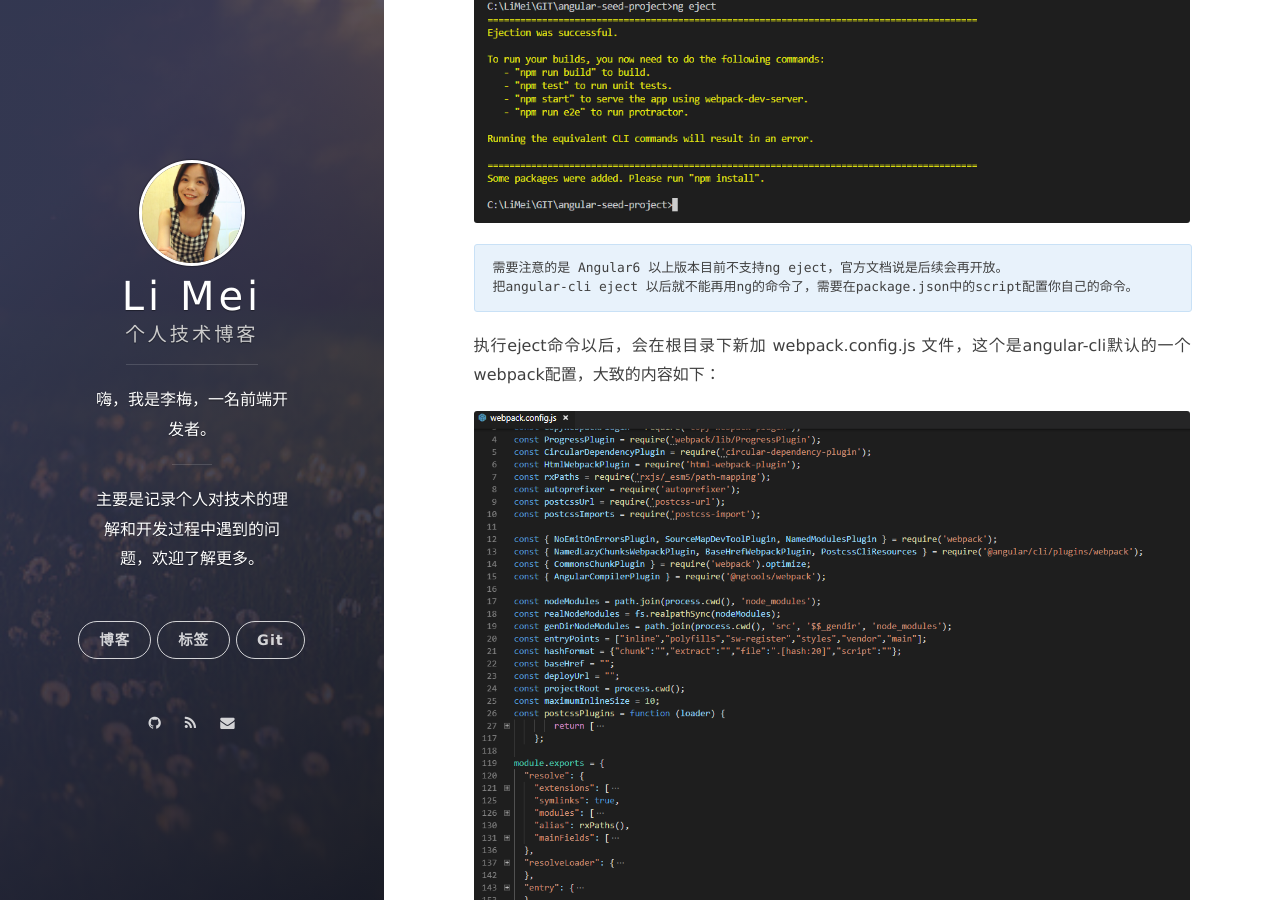
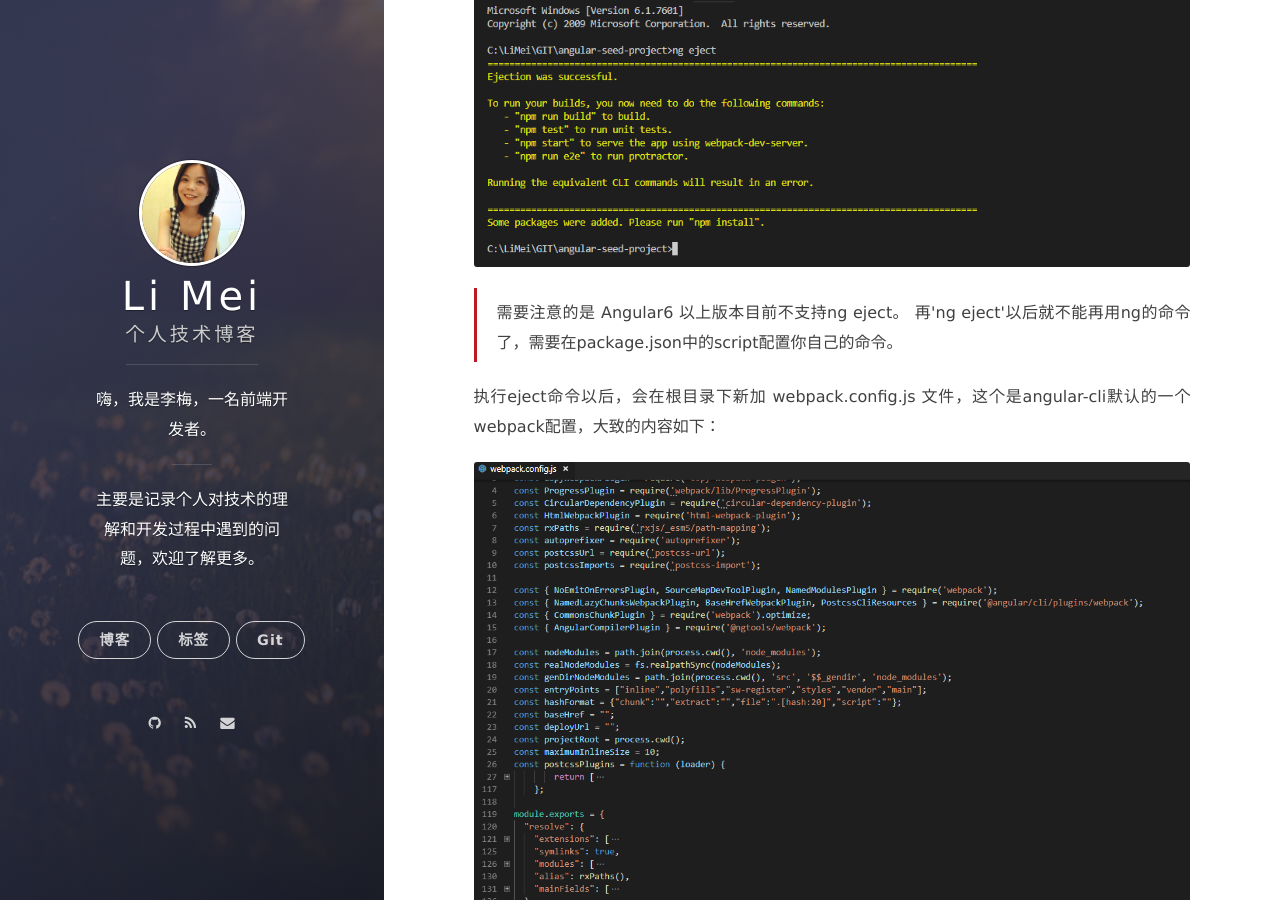
Before and after one commit to LiMeii/LiMeii.github.io, a Jekyll site: the page built from _posts/2018-09-29-angular-webpack.md, in a window 1280 px wide and 900 px high, scrolled down 1240 px. Built offline with Jekyll 4.4.1, drawn with Linux system fonts in a browser that asks for light colours; nearby versions of some CDN libraries; some of the changed text lies outside the part shown.

Commit message:
updaet angularwebpack post

````diff
--- a/_posts/2018-09-29-angular-webpack.md
+++ b/_posts/2018-09-29-angular-webpack.md
@@ -13,9 +13,11 @@ layout: post
 
 源码可以在 [angular-seed-project](https://github.com/LiMeii/angular-seed-project) 查看。
 
-```
+<blockquote>
+<p>
 我现在用的angular-cli的版本是1.6.0，angular是5.0.0
-```
+</p>
+</blockquote>
 然后直接跑'ng serve'就把项目跑起来了，用angluar-cli是不是很方便直接，对初学者也很友好，这个过程中都不需要配置webpack。
 
 其实angular-cli打包这一块的代码，里面源码用的也是webpack，它把webpack包了一下，按照官方的说法是为了让初学者快速入门，因为有些初学者可能没用过webpack，再让他们一开始既要学习angular又要熟悉webpack，这增加了学习曲线。
@@ -26,10 +28,12 @@ layout: post
 
 ![angular eject]( https://limeii.github.io/assets/images/posts/angular/angular-seedproject-eject.png){:height="100%" width="100%"}
 
-```
-需要注意的是 Angular6 以上版本目前不支持ng eject，官方文档说是后续会再开放。
-把angular-cli eject 以后就不能再用ng的命令了，需要在package.json中的script配置你自己的命令。
-```
+<blockquote>
+<p>
+需要注意的是 Angular6 以上版本目前不支持ng eject。
+再'ng eject'以后就不能再用ng的命令了，需要在package.json中的script配置你自己的命令。
+</p>
+</blockquote>
 
 执行eject命令以后，会在根目录下新加 webpack.config.js 文件，这个是angular-cli默认的一个webpack配置，大致的内容如下：
 
````
Also changed, not shown: other parts of _posts/2018-09-29-angular-webpack.md (+1 -1 lines), tag.md (+3 -0 lines).
